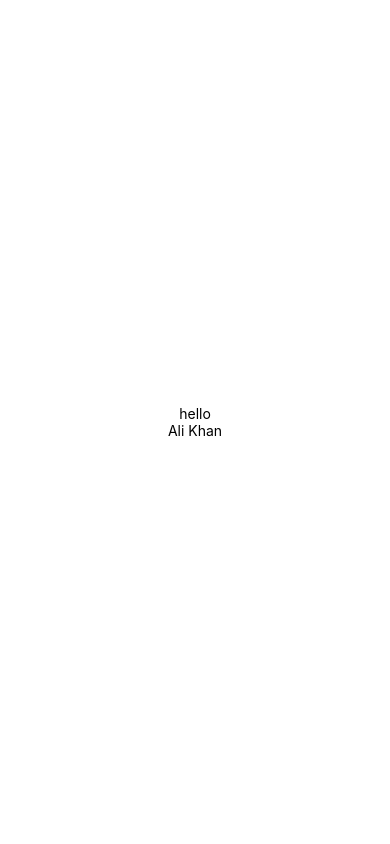
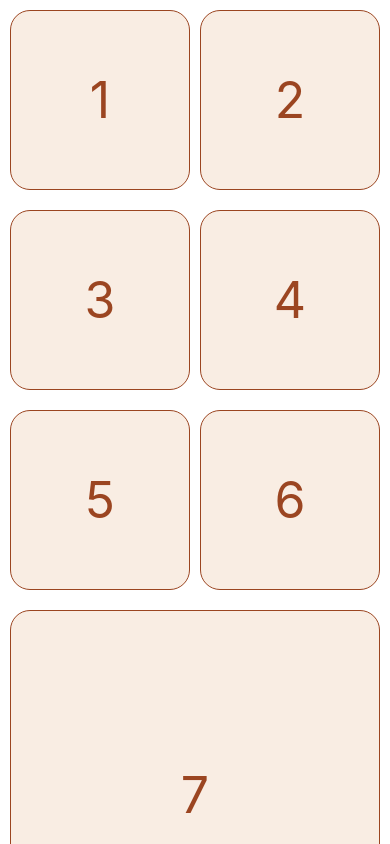
Before and after one commit to Alikhan034/dev-test, a React Native app: screen / in a window 390 px wide. Built offline with nearby package versions, Linux system fonts and the light colour scheme.

Commit message:
making of calender

```diff
--- a/App.tsx
+++ b/App.tsx
@@ -1,12 +1,32 @@
 import { StatusBar } from 'expo-status-bar';
-import { StyleSheet, Text, View } from 'react-native';
-
+import { StyleSheet, Text, View ,FlatList} from 'react-native';
+const days=[1,2,3,4,5,6,7];
 export default function App() {
 
   return (
     <View style={styles.container}>
-      <Text>hello</Text>
-      <Text>Ali Khan</Text>
+      <FlatList
+      data={days}
+      contentContainerStyle={styles.content}
+      columnWrapperStyle={styles.column}
+      numColumns={2}
+      renderItem={({item})=>(
+        <View style={styles.box}>
+        <Text style={styles.txt}>{item}</Text>
+      </View>
+
+      )}
+
+      />
+
+
+
+
+
+
+
+
+
       <StatusBar style="auto" />
     </View>
   );
@@ -16,7 +36,34 @@ const styles = StyleSheet.create({
   container: {
     flex: 1,
     backgroundColor: '#fff',
-    alignItems: 'center',
-    justifyContent: 'center',
+
+
   },
+  content:{
+
+
+  },
+  box:{
+    backgroundColor:'#f9EDE3',
+    /* width:100,
+    height:100, */
+    flex:1,
+    aspectRatio:1,
+
+    justifyContent:'center',
+    alignItems:'center',
+    borderWidth:StyleSheet.hairlineWidth,
+    borderColor: '#9b4521',
+    borderRadius:20,
+
+  },
+  column:{
+    gap:10,
+    padding:10,
+
+  },
+  txt:{
+    color:'#9b4521',
+    fontSize: 50,
+  }
 });
```
